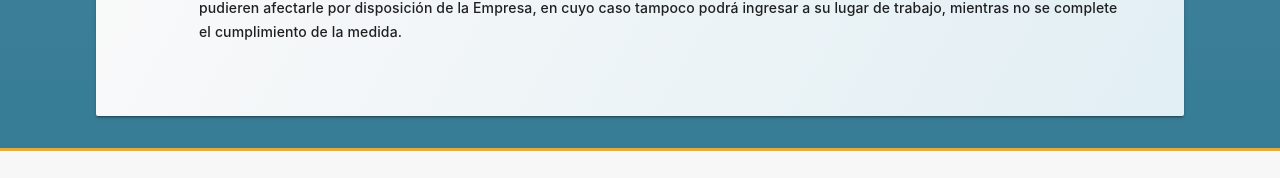
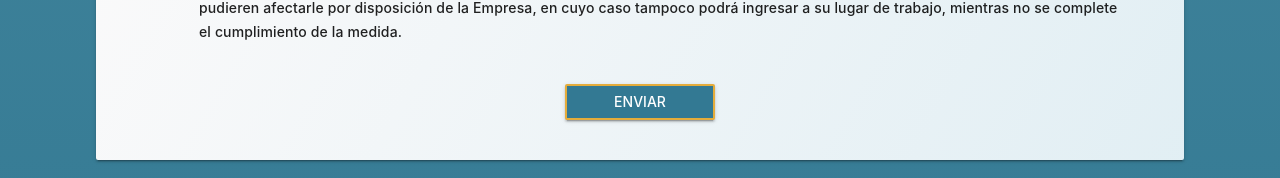
Before and after one commit to cristianrojasn/AMSA_COVID19_form, a Vue app in the folder amsa-form/: page / in a window 1280 px wide. Shown: the part 5834-6012 px from the top of the page. Built offline with nearby package versions, Linux system fonts and the light colour scheme; what vuefire would draw is missing.

Commit message:
boton de enviar

```diff
--- a/amsa-form/src/components/AMSAform.vue
+++ b/amsa-form/src/components/AMSAform.vue
@@ -118,6 +118,13 @@
                 </b-row>
               </b-container>
             </md-card-header>
+            <md-card-actions style="justify-content: center;">
+              <md-button
+              type="submit"
+              style="background-color: rgb(51, 121, 147); width: 150px; border-style: solid;border-color: rgb(228, 172, 59);border-width: 2px;"
+              class="md-raised md-primary"
+              >Enviar</md-button>
+            </md-card-actions>
           </md-card>
       </form>
     </div>
--- a/amsa-form/src/components/PrimeraPag.vue
+++ b/amsa-form/src/components/PrimeraPag.vue
@@ -164,6 +164,7 @@
 
 <script>
 import {cargos,turnos,areas,empresas,vicepresidencias,previsiones,comunas} from '../variables.js'
+import { required } from 'vuelidate/lib/validators'
 
 export default {
     name: "DatosPersonales",
@@ -257,6 +258,54 @@ export default {
             }
         }*/
     },
+
+    validations: {
+    rut: {
+      required
+    },
+    nombreSol: {
+      required
+    },
+    apellidoSol: {
+      required
+    },
+    numeroTel: {
+      required
+    },
+    conv: {
+      required
+    },
+    prevision: {
+      required
+    },
+    reg: {
+      required
+    },
+    com: {
+      required
+    },
+    correo: {
+      required
+    },
+    correoSup: {
+      required
+    },
+    car: {
+      required
+    },
+    turn: {
+      required
+    },
+    area: {
+      required
+    },
+    empresa: {
+      required
+    },
+    vicepresidencia: {
+      required
+    },
+  },
 }
 </script>
 
--- a/amsa-form/src/main.js
+++ b/amsa-form/src/main.js
@@ -10,11 +10,13 @@ import { BootstrapVue, IconsPlugin } from 'bootstrap-vue';
 import { firestorePlugin } from 'vuefire';
 import 'bootstrap/dist/css/bootstrap.css';
 import 'bootstrap-vue/dist/bootstrap-vue.css';
+import Vuelidate from 'vuelidate'
 
 Vue.use(BootstrapVue);
 Vue.use(IconsPlugin);
 Vue.use(VueMaterial);
 Vue.use(firestorePlugin);
+Vue.use(Vuelidate)
 
 new Vue({
   render: h => h(App),
```
